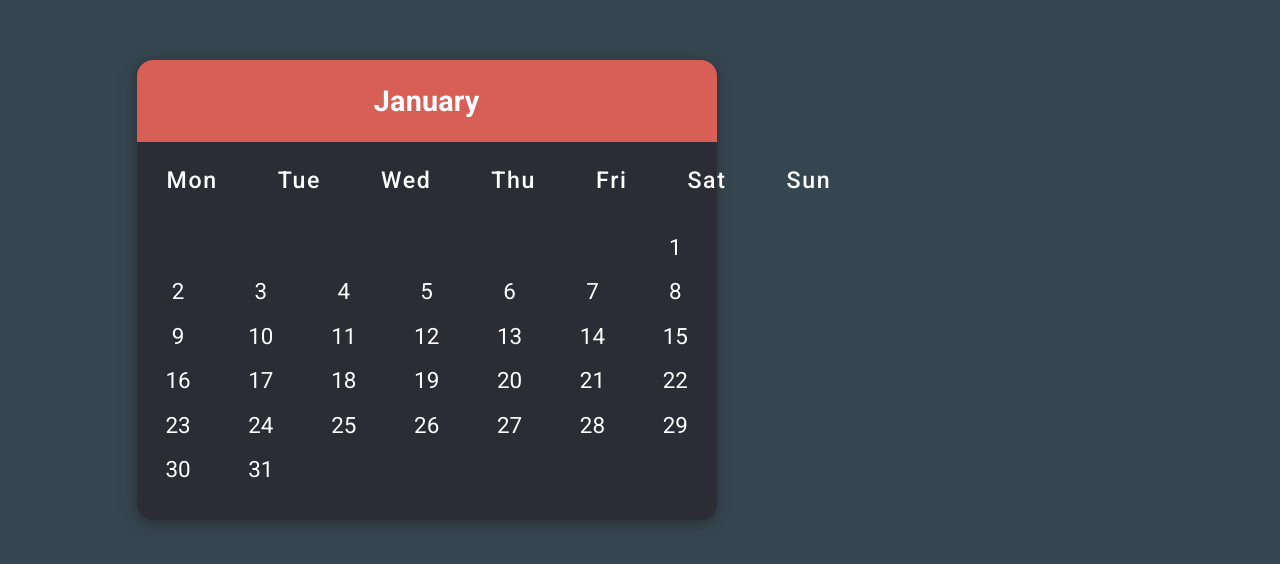
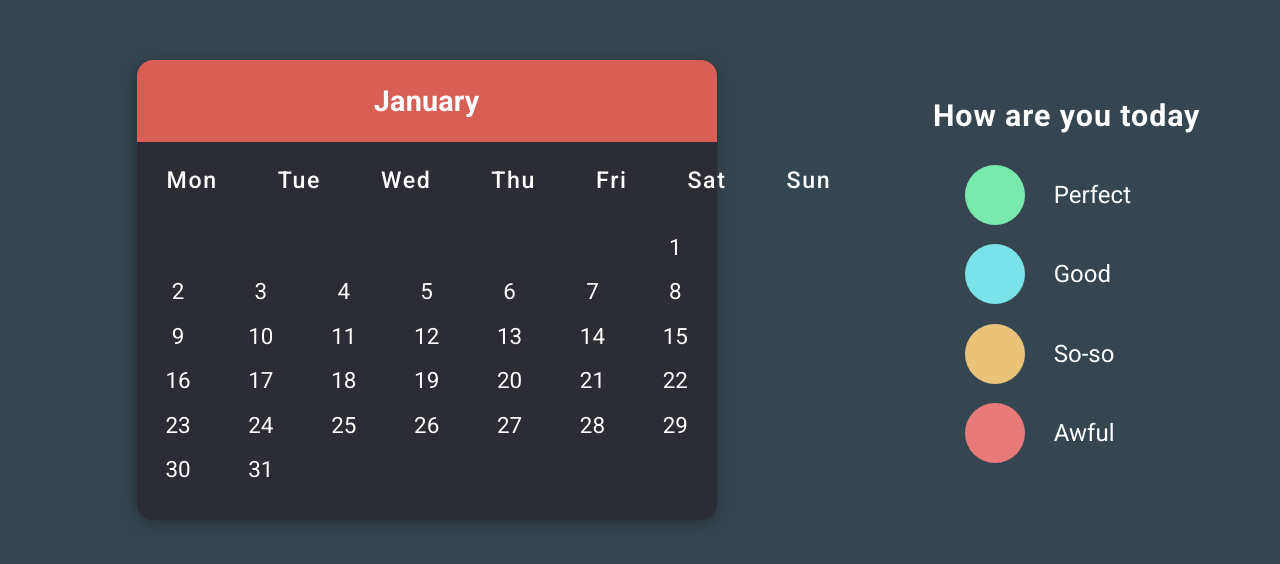
Before and after one commit to Simon558/Mood-Calendar, a plain HTML site: page src/index.html in a window 1280 px wide. Shown: the part 110-674 px from the top of the page. Drawn offline with Linux system fonts and the light colour scheme.

Commit message:
Added static moods palette

```diff
--- a/src/index.html
+++ b/src/index.html
@@ -36,6 +36,30 @@
             <div id="days" class="days"></div>
         </div>
 
+        <div id="moods-palette" class="moods-palette">
+            <h3 class="moods-palette__heading">How are you today</h3>
+
+            <div id="moods-palette__mood" class="moods-palette__mood">
+                <div class="moods-palette__mood__color moods-palette__mood__color--perfect"></div>
+                <p class="moods-palette__mood__text">Perfect</p>
+            </div>
+
+            <div id="moods-palette__mood" class="moods-palette__mood">
+                <div class="moods-palette__mood__color moods-palette__mood__color--good"></div>
+                <p class="moods-palette__mood__text">Good</p>
+            </div>
+
+            <div id="moods-palette__mood" class="moods-palette__mood">
+                <div class="moods-palette__mood__color moods-palette__mood__color--so-so"></div>
+                <p class="moods-palette__mood__text">So-so</p>
+            </div>
+
+            <div id="moods-palette__mood" class="moods-palette__mood">
+                <div class="moods-palette__mood__color moods-palette__mood__color--awful"></div>
+                <p class="moods-palette__mood__text">Awful</p>
+            </div>
+        </div>
+
     </div>
 
     <script src="script.js"></script>
--- a/src/styles/_colors.scss
+++ b/src/styles/_colors.scss
@@ -2,4 +2,10 @@ $primary: #FFFFFF;
 $bg: #364651;
 $lightGray: #8F8F8F;
 $calendarPrimary: #2C2C34;
-$calendarSecond: #D75F55
+$calendarSecond: #D75F55;
+
+//Moods colors
+$perfect: #7AE9AD;
+$good: #7AE2E9;
+$so-so: #E9C37A;
+$awful: #E97A7A;
--- a/src/styles/_global.scss
+++ b/src/styles/_global.scss
@@ -18,6 +18,7 @@ a:hover {
 body {
     font-size: 16px;
     background-color: $bg;
+    font-family: 'Roboto', sans-serif;
 }
 
 .container{
--- /dev/null
+++ b/src/styles/_moods-palette.scss
@@ -0,0 +1,50 @@
+.moods-palette{
+    display: flex;
+    flex-direction: column;
+
+    &__heading{
+        color: $primary;
+        font-size: 1.9rem;
+        font-weight: 600;
+        letter-spacing: 0.03em;
+        font-family: 'Roboto', sans-serif;
+        margin-bottom: 2rem;
+    }
+
+    &__mood{
+        display: flex;
+        flex-direction: row;
+        align-items: center;
+        margin-left: 2rem;
+        margin-bottom: 1.2rem;
+
+        &__color{
+            height: 3.75rem;
+            width: 3.75rem;
+            border-radius: 2rem;
+            margin-right: 1.8rem;
+
+            &--perfect{
+                background-color: $perfect;
+            }
+
+            &--good{
+                background-color: $good;
+            }
+
+            &--so-so{
+                background-color: $so-so;
+            }
+
+            &--awful{
+                background-color: $awful;
+            }
+        }
+
+        &__text{
+            color: $primary;
+            font-size: 1.5rem;
+            font-family: 'Roboto', sans-serif;
+        }
+    }
+}
--- a/src/styles/style.scss
+++ b/src/styles/style.scss
@@ -1,3 +1,4 @@
 @import "_colors.scss";
 @import "_global.scss";
 @import "_calendar.scss";
+@import "_moods-palette.scss";
```
Also changed, not shown: src/styles/style.css, 1 other file.
